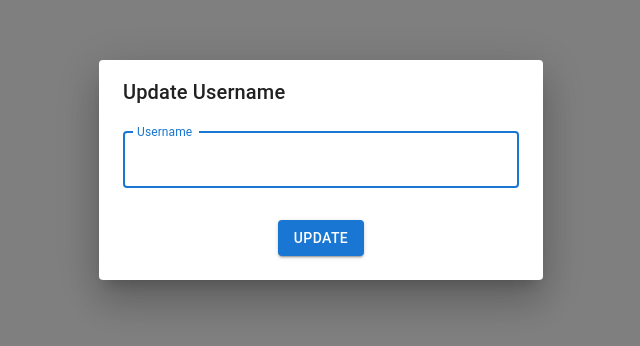
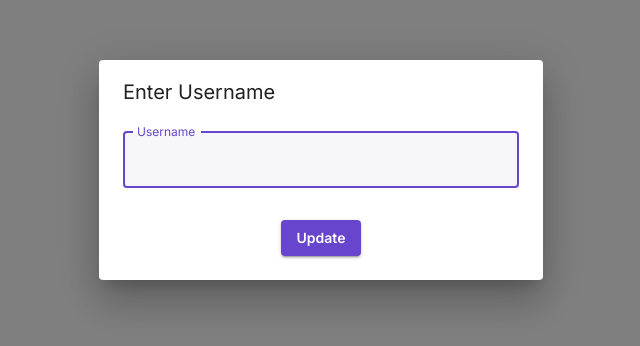
Before and after one commit to Kishoreramesh07/user-post-app, a React (Create React App) app: page /login in a window 1280 px wide. Shown: the part 230-576 px from the top of the page, without its empty margins (319-959 px from the left). Built offline with nearby package versions, Linux system fonts and the light colour scheme.

Commit message:
Improved UI

```diff
--- a/public/index.html
+++ b/public/index.html
@@ -1,14 +1,12 @@
 <!DOCTYPE html>
 <html lang="en">
+
 <head>
   <meta charset="utf-8" />
   <link rel="icon" href="%PUBLIC_URL%/favicon.ico" />
   <meta name="viewport" content="width=device-width, initial-scale=1" />
   <meta name="theme-color" content="#000000" />
-    <meta
-      name="description"
-      content="Web site created using create-react-app"
-    />
+  <meta name="description" content="Web site created using create-react-app" />
   <link rel="apple-touch-icon" href="%PUBLIC_URL%/logo192.png" />
   <!--
       manifest.json provides metadata used when your web app is installed on a
@@ -23,8 +21,12 @@
       work correctly both with client-side routing and a non-root public URL.
       Learn how to configure a non-root public URL by running `npm run build`.
     -->
+  <link rel="preconnect" href="https://fonts.googleapis.com">
+  <link rel="preconnect" href="https://fonts.gstatic.com" crossorigin>
+  <link href="https://fonts.googleapis.com/css2?family=Inter:wght@400;600&display=swap" rel="stylesheet">
   <title>React App</title>
 </head>
+
 <body>
   <noscript>You need to enable JavaScript to run this app.</noscript>
   <div id="root"></div>
@@ -39,4 +41,5 @@
       To create a production bundle, use `npm run build` or `yarn build`.
     -->
 </body>
+
 </html>
--- a/src/App.css
+++ b/src/App.css
@@ -1,3 +1,7 @@
 body{
     margin: 0;
 }
+
+.MuiTableBody-root .MuiTableRow-root:nth-child(even){
+    background-color: #f7faff;
+}
--- a/src/App.js
+++ b/src/App.js
@@ -1,5 +1,6 @@
 import { React } from 'react'
 import './App.css';
+import { createTheme, ThemeProvider } from '@mui/material/styles';
 import { BrowserRouter, Routes, Route, Navigate } from 'react-router-dom';
 import UsernameModal from './containers/UsernameModal';
 import PostListing from './containers/PostListing';
@@ -7,8 +8,19 @@ import CommentListing from './containers/CommentListing'
 import ProtectedRoutes from './containers/ProtectedRoutes';
 import PublicRoutes from './containers/PublicRoutes';
 
+const theme = createTheme({
+  typography: {
+    color: "#5a5b75",
+    fontFamily: [
+      'Inter',
+      'sans-serif',
+    ].join(','),
+  },
+});
+
 function App() {
   return (
+    <ThemeProvider theme={theme}>
       <div className="App">
         <BrowserRouter>
           <Routes>
@@ -26,6 +38,7 @@ function App() {
           </Routes>
         </BrowserRouter>
       </div>
+    </ThemeProvider>
   );
 }
 
--- a/src/containers/CustomLoader.js
+++ b/src/containers/CustomLoader.js
@@ -3,7 +3,7 @@ import { Box, CircularProgress } from '@mui/material';
 
 export default function CustomLoader() {
     return (
-        <Box sx={{ display: 'flex', alignItems: 'center', justifyContent: 'center', minHeight: '300px' }}>
+        <Box sx={{ display: 'flex', alignItems: 'center', justifyContent: 'center', minHeight: 600, maxHeight: 600 }}>
             <CircularProgress />
         </Box>
     )
--- a/src/containers/CustomTable.js
+++ b/src/containers/CustomTable.js
@@ -1,20 +1,20 @@
 import React from 'react';
-import { Table, TableBody, TableCell, TableContainer, TableHead, TableRow, Paper } from '@mui/material';
+import { Table, TableBody, TableCell, TableContainer, TableHead, TableRow } from '@mui/material';
 
 export default function CustomTable({data}) {
     return (
-        <TableContainer component={Paper}>
-            <Table sx={{ minWidth: 650 }}>
+        <TableContainer sx={{ minHeight: 600, maxHeight: 600, boxShadow: '0 8px 15px 0 rgb(102 127 180 / 11%)', borderRadius: '10px'}}>
+            <Table stickyHeader sx={{ minWidth: 650 }}>
                 <TableHead>
                     <TableRow>
                         {Object.keys(data[0]).map((key, index) => index !== 0 && (
-                            <TableCell sx={{ textTransform: 'capitalize' }} key={index}>{key}</TableCell>
+                            <TableCell sx={{ textTransform: 'capitalize', backgroundColor: '#eef', color: '#6236ff', fontWeight: 600, border: 0}} key={index}>{key}</TableCell>
                         ))}
                     </TableRow>
                 </TableHead>
                 <TableBody>
                     {data.map((item, index) => (
-                        <TableRow key={item.id} sx={{ '&:last-child td, &:last-child th': { border: 0 } }}>
+                        <TableRow key={item.id} sx={{ 'td, th': { border: 0 } }}>
                             {Object.keys(data[index]).map((key, i) => i !== 0 && (
                                 <TableCell key={i}>{item[key]}</TableCell>)
                             )}
--- a/src/containers/Header.js
+++ b/src/containers/Header.js
@@ -4,7 +4,7 @@ import { Box, AppBar, Toolbar, Typography, Container } from '@mui/material';
 export default function Header() {
     return (
         <Box sx={{ flexGrow: 1 }}>
-            <AppBar position="static">
+            <AppBar position="static" sx={{backgroundColor: '#f8faff', boxShadow: '0 8px 15px 0 rgb(102 127 180 / 11%)', color: '#131131'}}>
                 <Container maxWidth="xl">
                     <Toolbar>
                         <Typography variant="h6" component="div" sx={{ flexGrow: 1 }}>Hello {sessionStorage.username}</Typography>
--- a/src/containers/UsernameModal.js
+++ b/src/containers/UsernameModal.js
@@ -1,6 +1,24 @@
-import {React, useState} from 'react';
+import { React, useState } from 'react';
 import { useNavigate } from 'react-router-dom';
-import {Box, Button, TextField, Dialog, DialogActions, DialogContent, DialogTitle, Snackbar} from '@mui/material';
+import { Box, Button, TextField, Dialog, DialogActions, DialogContent, DialogTitle, Snackbar } from '@mui/material';
+import { styled } from '@mui/material/styles';
+
+const CssTextField = styled(TextField)({
+    '& label.Mui-focused': {
+        color: '#6745cc',
+    },
+    '& .MuiOutlinedInput-root': {
+        '& fieldset': {
+            borderColor: 'transparent',
+        },
+        '&:hover fieldset': {
+            borderColor: '#6745cc',
+        },
+        '&.Mui-focused fieldset': {
+            borderColor: '#6745cc',
+        },
+    },
+});
 
 export default function UsernameModal() {
     const [username, setUsername] = useState("");
@@ -10,7 +28,7 @@ export default function UsernameModal() {
     const navigate = useNavigate();
 
     const updateUsername = () => {
-        if(!validationError){
+        if (!username) {
             setOpenSnackBar(true);
             setValidationError('Username is a required field');
         } else {
@@ -23,12 +41,19 @@ export default function UsernameModal() {
     return (
         <Box>
             <Dialog open={true} fullWidth maxWidth="xs">
-                <DialogTitle>Update Username</DialogTitle>
+                <DialogTitle>Enter Username</DialogTitle>
                 <DialogContent>
-                    <TextField autoFocus margin="dense" id="name" label="Username" type="text" fullWidth variant="outlined" value={username} onChange={(e) => setUsername(e.target.value)}/>
+                    <CssTextField autoFocus margin="dense" id="name" label="Username" type="text" fullWidth variant="outlined" value={username} onChange={(e) => setUsername(e.target.value)} sx={{ background: '#f7f7fa', color: '#495057' }} />
                 </DialogContent>
-                <DialogActions sx={{ justifyContent: 'center', pb: '24px'}}>
-                    <Button onClick={updateUsername} variant="contained">Update</Button>
+                <DialogActions sx={{ justifyContent: 'center', pb: '24px' }}>
+                    <Button onClick={updateUsername} variant="contained" sx={{
+                        backgroundColor: '#6745cc',
+                        fontWeight: 600,
+                        textTransform: 'capitalize',
+                        '&:hover': {
+                            backgroundColor: '#6745cc',
+                        }
+                    }}>Update</Button>
                 </DialogActions>
             </Dialog>
             {validationError && <Snackbar autoHideDuration={3000} open={openSnackBar} message={validationError} anchorOrigin={{ vertical: 'bottom', horizontal: 'center' }} onClose={() => setOpenSnackBar(false)} />}
```
Also changed, not shown: 1 other file (tests, documents, lock files or other folders). Lines whose indentation alone changed are shown as unchanged.
